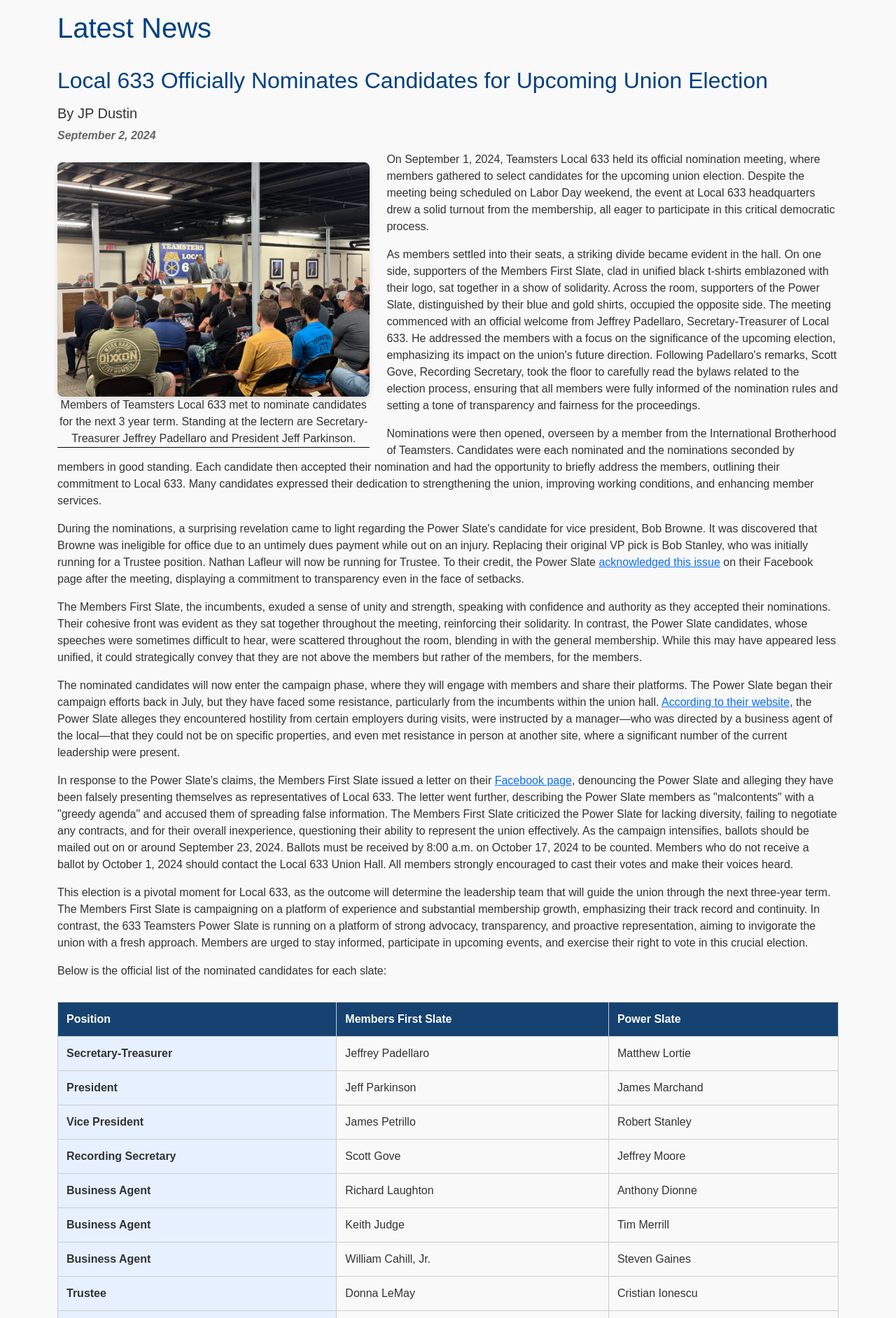
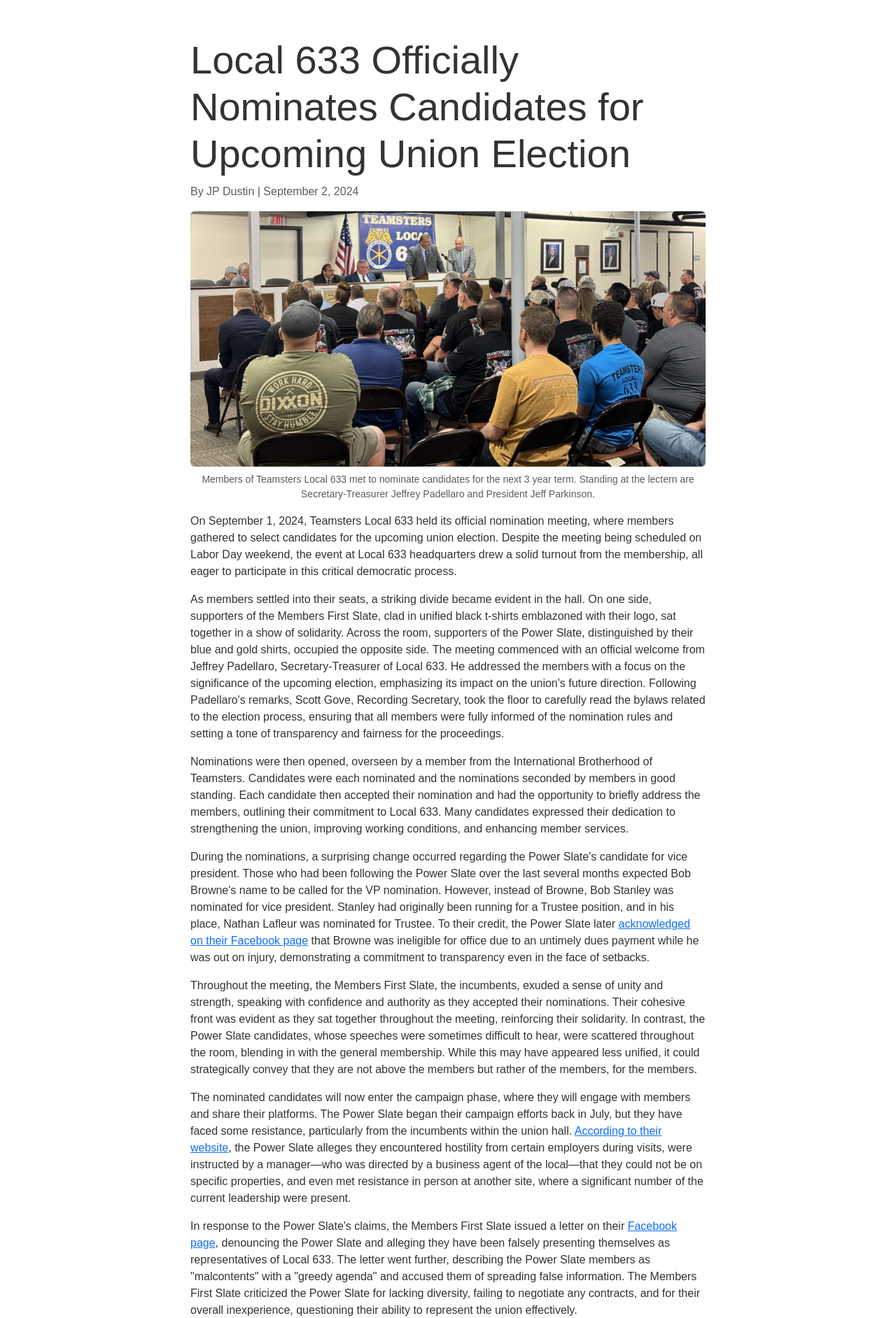
Before and after one commit to JP-nhuaa/nhuaa, a PHP site: page /pages/news.html in a window 1280 px wide. Shown: the part 96-1980 px from the top of the page at 70% size. Run offline with PHP 8.4, Linux system fonts and the light colour scheme.

Commit message:
Edit news.html

```diff
--- a/assets/css/styles.css
+++ b/assets/css/styles.css
@@ -2,7 +2,7 @@
 body {
   font-family: Arial, sans-serif;
   margin: 0;
-  padding: 0;
+  padding-top: 100px;
   color: #333;
   overflow-x: hidden;
 }
@@ -381,17 +381,16 @@
 .image-container {
   float: left;
   margin: 1rem 1.5rem 1rem 0;
-  max-width: 40%;
-  text-align: center;
+  text-align: left;
   border-bottom: 1px solid black;
 }
 
-.image-container img {
+/* .image-container img {
   width: 100%;
   height: auto;
   border-radius: 8px;
   box-shadow: 0 4px 8px rgba(0, 0, 0, 0.1);
-}
+} */
 
 .image-caption {
   font-size: 0.9rem;
--- a/pages/news.html
+++ b/pages/news.html
@@ -46,22 +46,30 @@
     </header>
 
     <!-- Main Content -->
-    <main>
-        <section class="news">
-            <div class="container">
-                <h2>Latest News</h2>
-                <div class="news-articles">
+    <div class="container mt-5">
+        <!-- Article Title -->
+        <div class="row">
+            <div class="col-lg-8 mx-auto">
+                <h1 class="display-4">Local 633 Officially Nominates Candidates for Upcoming Union Election</h1>
+                <p class="text-muted">By JP Dustin | September 2, 2024</p>
+            </div>
+        </div>
+        <!-- Image with Caption -->
+        <div class="row">
+            <div class="col-lg-8 mx-auto">
+                <figure class="figure">
+                    <img src="../assets/images/nomination.jpg"" class=" figure-img img-fluid rounded"
+                        alt="Nomination Meeting">
+                    <figcaption class="figure-caption text-center">Members of Teamsters Local 633 met to nominate
+                        candidates for the next 3 year term.
+                        Standing at the lectern are Secretary-Treasurer Jeffrey Padellaro and President Jeff
+                        Parkinson.</figcaption>
+                </figure>
+            </div>
+        </div>
+        <div class="row">
+            <div class="col-lg-8 mx-auto">
                 <article>
-                        <h3>Local 633 Officially Nominates Candidates for Upcoming Union Election</h3>
-                        <h5>By JP Dustin</h5>
-                        <p class="news-date">September 2, 2024</p>
-
-                        <div class="image-container">
-                            <img src="../assets/images/nomination.jpg" alt="Nomination Meeting">
-                            <div>Members of Teamsters Local 633 met to nominate candidates for the next 3 year term.
-                                Standing at the lectern are Secretary-Treasurer Jeffrey Padellaro and President Jeff
-                                Parkinson.</div>
-                        </div>
 
                     <p>On September 1, 2024, Teamsters Local 633 held its official nomination meeting, where members
                         gathered to select candidates for the upcoming union election. Despite the meeting being
@@ -87,19 +95,21 @@
                         member services.</p>
 
                     <p>
-                            During the nominations, a surprising revelation came to light regarding the Power Slate's
-                            candidate for vice president, Bob Browne. It was discovered that Browne was ineligible for
-                            office due to an untimely dues payment while out on an injury. Replacing their original VP
-                            pick is Bob Stanley, who was initially running for a Trustee position. Nathan Lafleur will
-                            now be running for Trustee. To their credit, the Power Slate <a
-                                href="https://www.facebook.com/share/p/XCcvEYni4yKLxqeM/">acknowledged this issue</a> on
-                            their Facebook page after the meeting, displaying a commitment to transparency even in the
-                            face of setbacks.
-
-
+                        During the nominations, a surprising change occurred regarding the Power Slate's candidate
+                        for vice president. Those who had been following the Power Slate over the last several
+                        months expected Bob Browne's name to be called for the VP nomination. However, instead of
+                        Browne, Bob Stanley was nominated for vice president. Stanley had originally been running
+                        for a Trustee position, and in his place, Nathan Lafleur was nominated for Trustee. To their
+                        credit, the Power Slate later <a
+                            href="https://www.facebook.com/share/p/XCcvEYni4yKLxqeM/">acknowledged on
+                            their Facebook
+                            page</a> that Browne was ineligible
+                        for office due to an untimely dues payment while he was out on injury, demonstrating a
+                        commitment to transparency even in the face of setbacks.
                     </p>
 
-                        <p>The Members First Slate, the incumbents, exuded a sense of unity and strength, speaking with
+                    <p>Throughout the meeting, the Members First Slate, the incumbents, exuded a sense of unity and
+                        strength, speaking with
                         confidence and authority as they accepted their nominations. Their cohesive front was
                         evident as they sat together throughout the meeting, reinforcing their solidarity. In
                         contrast, the Power Slate candidates, whose speeches were sometimes difficult to hear, were
@@ -124,10 +134,13 @@
                         Slate members as "malcontents" with a "greedy agenda" and accused them of spreading false
                         information. The Members First Slate criticized the Power Slate for lacking diversity,
                         failing to negotiate any contracts, and for their overall inexperience, questioning their
-                            ability to represent the union effectively. As the campaign intensifies, ballots should be
+                        ability to represent the union effectively.</p>
+                    <p>
+                        As the campaign intensifies, ballots should be
                         mailed out on or around September 23, 2024. Ballots must be received by 8:00 a.m. on October
                         17, 2024 to be counted. Members who do not receive a ballot by October 1, 2024 should
-                            contact the Local 633 Union Hall. All members strongly encouraged to cast their votes and
+                        contact the Local 633 Union Hall.
+                        All members strongly encouraged to cast their votes and
                         make their voices heard.</p>
 
                     <p>This election is a pivotal moment for Local 633, as the outcome will determine the leadership
@@ -199,16 +212,15 @@
                     </table>
 
                     <!-- Dynamic Content Placeholder -->
-                        <h3>New Hampshire News</h3>
+                    <!-- <h3>New Hampshire News</h3>
                         <p>No news articles found.</p>
 
                         <h3>National News</h3>
-                        <p>No news articles found.</p>
+                        <p>No news articles found.</p> -->
                 </article>
             </div>
         </div>
-        </section>
-    </main>
+    </div>
 
     <!-- Footer -->
     <footer class="container-fluid py-3 border-top">
@@ -264,12 +276,14 @@
             <h2>Privacy Policy</h2>
             <p>New Hampshire Union Accountability Advocates (NHUAA) is committed to protecting your privacy. This
                 Privacy
-                Policy explains how we collect, use, and disclose personal information that you provide to us through
+                Policy explains how we collect, use, and disclose personal information that you provide to us
+                through
                 our website and other online services.</p>
             <h3>Information We Collect</h3>
             <p><strong>Personal Information:</strong> We may collect personal information such as your name, email
                 address, phone number, and any other information you voluntarily provide to us.</p>
-            <p><strong>Usage Data:</strong> We may collect information on how our website is accessed and used. This may
+            <p><strong>Usage Data:</strong> We may collect information on how our website is accessed and used. This
+                may
                 include your IP address, browser type, browser version, the pages of our website that you visit, the
                 time and date of your visit, and other diagnostic data.</p>
             <h3>How We Use Your Information</h3>
@@ -277,15 +291,19 @@
             <p>We use your personal information to provide and improve our services, respond to your inquiries, and
                 fulfill your requests.</p>
             <p><strong>To Communicate with You:</strong></p>
-            <p>We may use your personal information to contact you with newsletters, marketing or promotional materials,
+            <p>We may use your personal information to contact you with newsletters, marketing or promotional
+                materials,
                 and other information that may be of interest to you.</p>
             <p><strong>To Improve Our Website:</strong></p>
-            <p>We use usage data to monitor and analyze the use of our website, which helps us improve its functionality
+            <p>We use usage data to monitor and analyze the use of our website, which helps us improve its
+                functionality
                 and user experience.</p>
             <h3>Sharing Your Information</h3>
-            <p>We do not sell, trade, or otherwise transfer to outside parties your personal information. We may share
+            <p>We do not sell, trade, or otherwise transfer to outside parties your personal information. We may
+                share
                 your information with trusted third parties who assist us in operating our website, conducting our
-                business, or serving our users, so long as those parties agree to keep this information confidential.
+                business, or serving our users, so long as those parties agree to keep this information
+                confidential.
             </p>
             <h3>Security</h3>
             <p>We take reasonable measures to protect your personal information from unauthorized access, use,
@@ -295,7 +313,8 @@
             <p>You may choose to stop receiving our newsletter or marketing emails by following the unsubscribe
                 instructions included in these emails or by contacting us.</p>
             <h3>Changes to This Privacy Policy</h3>
-            <p>We may update our Privacy Policy from time to time. We will notify you of any changes by posting the new
+            <p>We may update our Privacy Policy from time to time. We will notify you of any changes by posting the
+                new
                 Privacy Policy on our website. You are advised to review this Privacy Policy periodically for any
                 changes.</p>
             <h3>Contact Us</h3>
@@ -309,27 +328,32 @@
         <div class="modal-content">
             <span class="close" id="close-terms">&times;</span>
             <h2>Terms of Service</h2>
-            <p>Welcome to the website of New Hampshire Union Accountability Advocates (NHUAA). By accessing or using our
+            <p>Welcome to the website of New Hampshire Union Accountability Advocates (NHUAA). By accessing or using
+                our
                 website, you agree to comply with and be bound by the following terms and conditions.</p>
             <h3>Use of the Site</h3>
             <p><strong>Eligibility:</strong> You must be at least 18 years old to use our website.</p>
-            <p><strong>Account Registration:</strong> If you create an account on our website, you must provide accurate
+            <p><strong>Account Registration:</strong> If you create an account on our website, you must provide
+                accurate
                 and complete information and keep your account information updated.</p>
-            <p><strong>Prohibited Activities:</strong> You agree not to engage in any of the following activities:</p>
+            <p><strong>Prohibited Activities:</strong> You agree not to engage in any of the following activities:
+            </p>
             <ul>
                 <li>Violating any local, state, national, or international law or regulation.</li>
                 <li>Engaging in any activity that is harmful, fraudulent, deceptive, or misleading.</li>
                 <li>Interfering with or disrupting the operation of our website.</li>
             </ul>
             <h3>Intellectual Property</h3>
-            <p>The content on our website, including text, graphics, images, and logos, is the property of NHUAA and is
+            <p>The content on our website, including text, graphics, images, and logos, is the property of NHUAA and
+                is
                 protected by copyright and other intellectual property laws. You may not reproduce, distribute, or
                 create derivative works from our content without our prior written consent.</p>
             <h3>Disclaimer of Warranties</h3>
             <p>Our website is provided "as is" and "as available" without warranties of any kind, either express or
                 implied. We do not warrant that our website will be uninterrupted or error-free.</p>
             <h3>Limitation of Liability</h3>
-            <p>To the fullest extent permitted by law, NHUAA shall not be liable for any indirect, incidental, special,
+            <p>To the fullest extent permitted by law, NHUAA shall not be liable for any indirect, incidental,
+                special,
                 consequential, or punitive damages, or any loss of profits or revenues, whether incurred directly or
                 indirectly, or any loss of data, use, goodwill, or other intangible losses, resulting from:</p>
             <ul>
@@ -337,15 +361,19 @@
                 <li>Any unauthorized access to or use of our servers and/or any personal information stored therein.
                 </li>
                 <li>Any interruption or cessation of transmission to or from our website.</li>
-                <li>Any bugs, viruses, trojan horses, or the like that may be transmitted to or through our website by
+                <li>Any bugs, viruses, trojan horses, or the like that may be transmitted to or through our website
+                    by
                     any third party.</li>
             </ul>
             <h3>Governing Law</h3>
-            <p>These Terms of Service shall be governed by and construed in accordance with the laws of the State of New
+            <p>These Terms of Service shall be governed by and construed in accordance with the laws of the State of
+                New
                 Hampshire, without regard to its conflict of law principles.</p>
             <h3>Changes to These Terms</h3>
-            <p>We may update our Terms of Service from time to time. We will notify you of any changes by posting the
-                new Terms of Service on our website. You are advised to review these Terms periodically for any changes.
+            <p>We may update our Terms of Service from time to time. We will notify you of any changes by posting
+                the
+                new Terms of Service on our website. You are advised to review these Terms periodically for any
+                changes.
             </p>
             <h3>Contact Us</h3>
             <p>If you have any questions about these Terms of Service, please contact us at <a
```
Also changed, not shown: assets/images/nomination.jpg. Lines whose indentation alone changed are shown as unchanged.
